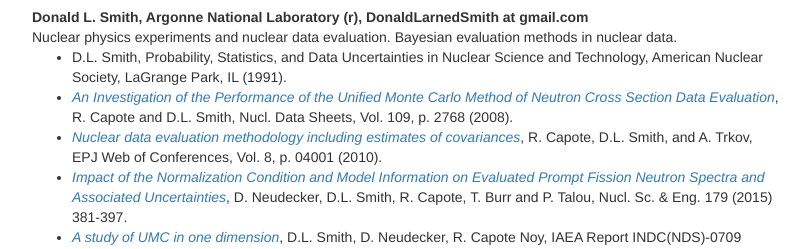
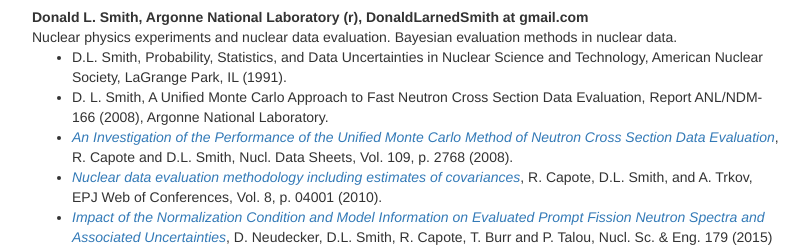
Before and after one commit to bayesint/bayesint.github.io, a plain HTML site: page participants.html in a window 1280 px wide. Shown: the part 1957-2206 px from the top of the page, without its empty margins (43-852 px from the left). Drawn offline with nearby package versions, Linux system fonts and the light colour scheme; some packages are replaced by stand-ins of ours.

Commit message:
edited entry

```diff
--- a/participants.html
+++ b/participants.html
@@ -271,6 +271,9 @@ Hartree-Fock-Bogoliubov mass models</a></i>, S. Goriely and R. Capote, Phys. Rev
          <ul>
           <li>D.L. Smith, Probability, Statistics, and Data Uncertainties in Nuclear
               Science and Technology, American Nuclear Society, LaGrange Park, IL (1991).
+          <li>D. L. Smith, A Unified Monte Carlo Approach to Fast Neutron Cross
+             Section Data Evaluation, Report ANL/NDM-166 (2008), Argonne National
+              Laboratory.
           <li><i><a href="http://dx.doi.org/10.1016/j.nds.2008.11.007">An Investigation of the
            Performance of the Unified Monte Carlo Method of Neutron Cross Section Data Evaluation</a></i>,
           	R. Capote and D.L. Smith, Nucl. Data Sheets, Vol. 109, p. 2768 (2008).
```
